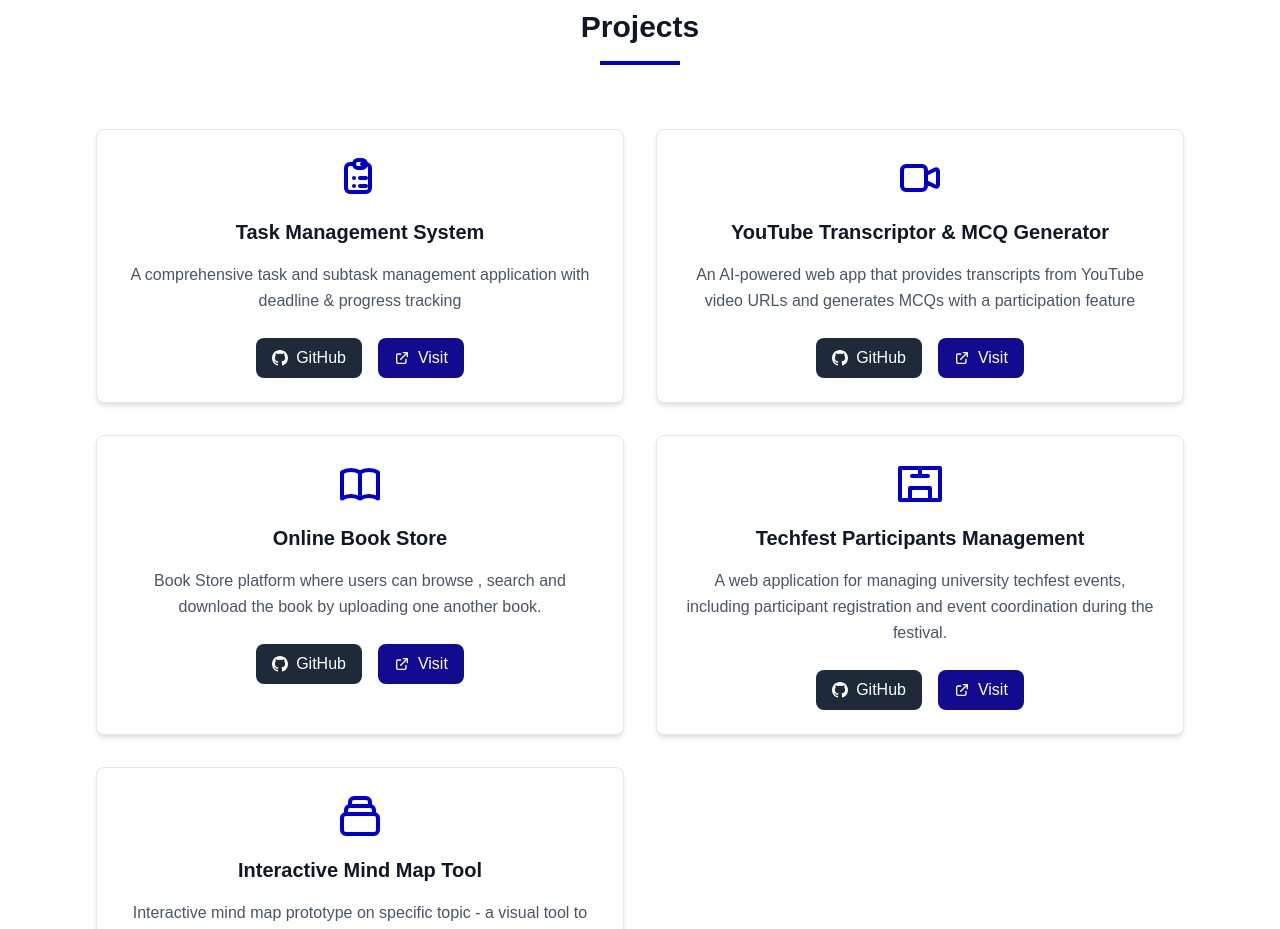
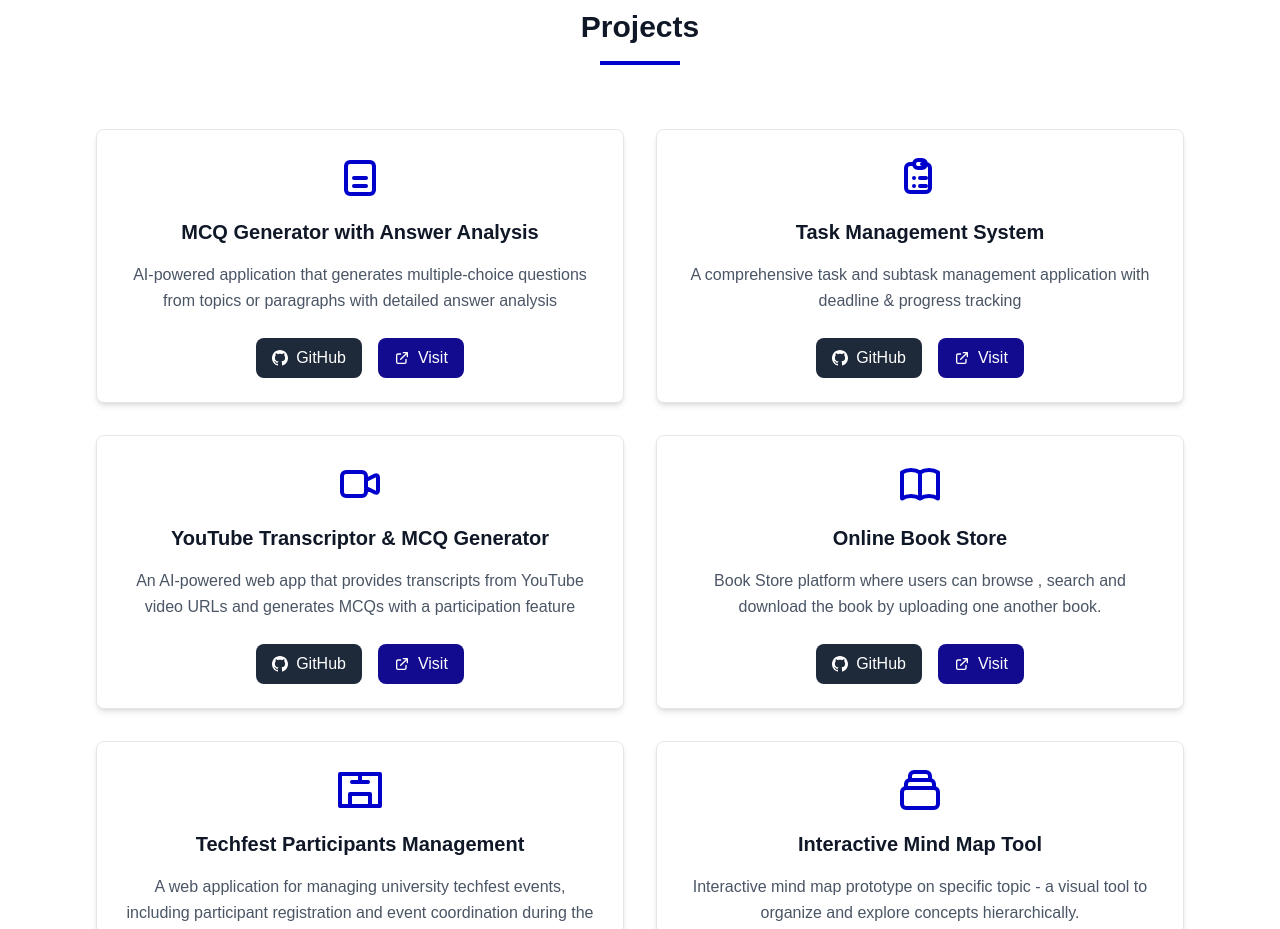
Before and after one commit to ChandaniSahu/NewPortfolio, a Next.js app: page / in a window 1280 px wide. Shown: the part 2680-3609 px from the top of the page. Built offline with nearby package versions, Linux system fonts and the light colour scheme.

Commit message:
Add MCQ Generator project details
Added a new project 'MCQ Generator with Answer Analysis' with details and links.

```diff
--- a/app/page.tsx
+++ b/app/page.tsx
@@ -115,6 +115,22 @@ export default function Portfolio() {
   };
 
   const projects = [
+    {
+  title: "MCQ Generator with Answer Analysis",
+  description: "AI-powered application that generates multiple-choice questions from topics or paragraphs with detailed answer analysis",
+  icon: (
+    <svg className="w-12 h-12 text-[#0000CD]" fill="none" stroke="currentColor" viewBox="0 0 24 24">
+      <path
+        strokeLinecap="round"
+        strokeLinejoin="round"
+        strokeWidth={2}
+        d="M9 12h6m-6 4h6M7 4h10a2 2 0 012 2v12a2 2 0 01-2 2H7a2 2 0 01-2-2V6a2 2 0 012-2z"
+      />
+    </svg>
+  ),
+  githubLink: "https://github.com/Chanakya-Das-Sahu/Paragraph-MCQ-Generator---AI--",
+  visitLink: "https://chanakya-mcq-generator.netlify.app/"
+},
     {
       title: "Task Management System",
       description: "A comprehensive task and subtask management application with deadline & progress tracking",
```
